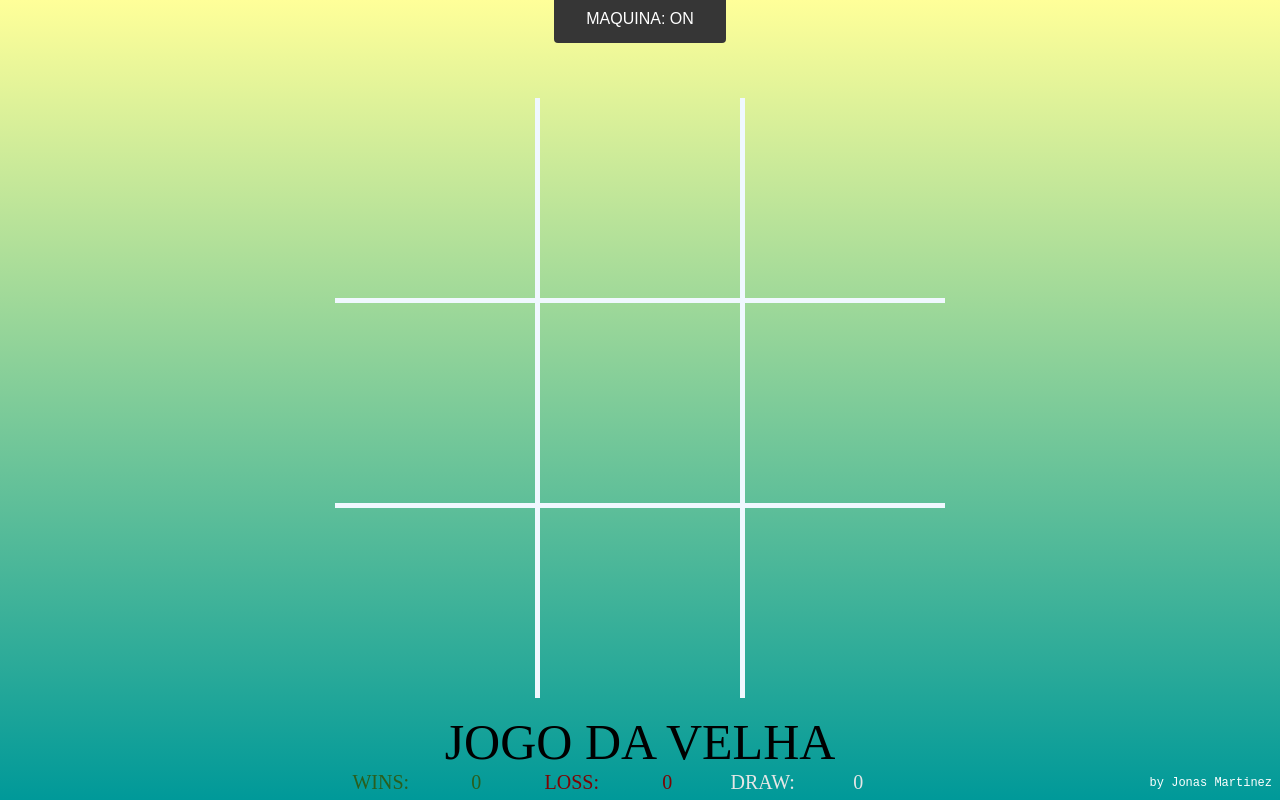
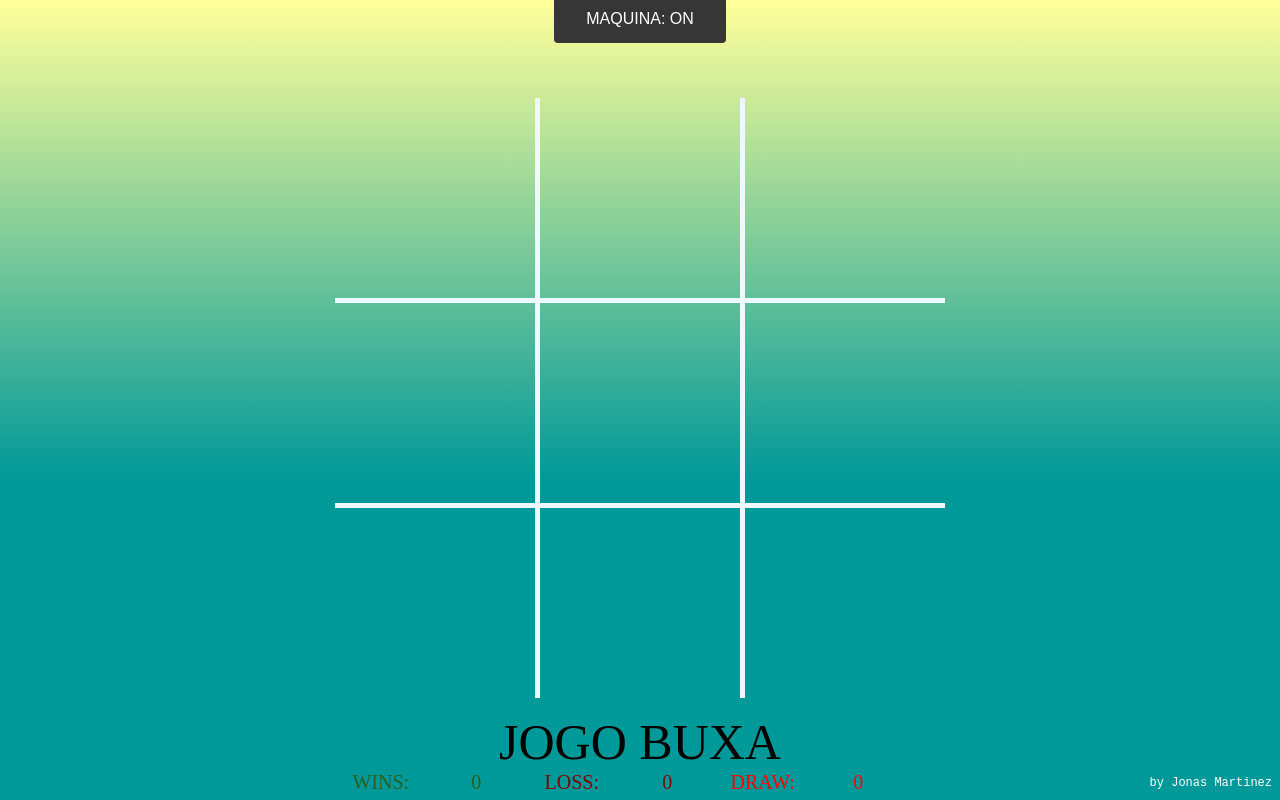
Before and after one commit to analistaPedrotech/jogo, a plain HTML site: page index.html in a window 1280 px wide. Drawn offline with Linux system fonts and the light colour scheme.

Commit message:
alteracoes de cor

```diff
--- a/estilo.css
+++ b/estilo.css
@@ -2,7 +2,7 @@ body{
     background: linear-gradient(
         180deg,
         rgba(255, 255, 153, 1) 0%,
-        rgba(0, 153, 153, 50) 100%
+        rgba(0, 153, 153, 50) 60%
       );
 }
 .scoreboard{
@@ -12,7 +12,7 @@ body{
 }
 .wins,.loss,.draw, span{
     display: inline-flex;
-    color: rgb(230, 230, 230);
+    color: red;
     font-size: 20px;
     width: 15%;
     justify-content: center;
--- a/index.html
+++ b/index.html
@@ -21,7 +21,7 @@
                     <div class="casa" id="casa8"></div>
                     <div class="casa" id="casa9"></div>
                 </div>
-                <div id="resultado">JOGO DA VELHA</div>
+                <div id="resultado">JOGO BUXA</div>
                 <div class="scoreboard">
                     <span class="wins">WINS:</span>
                     <div class="wins" id="score-win"></div>
```
